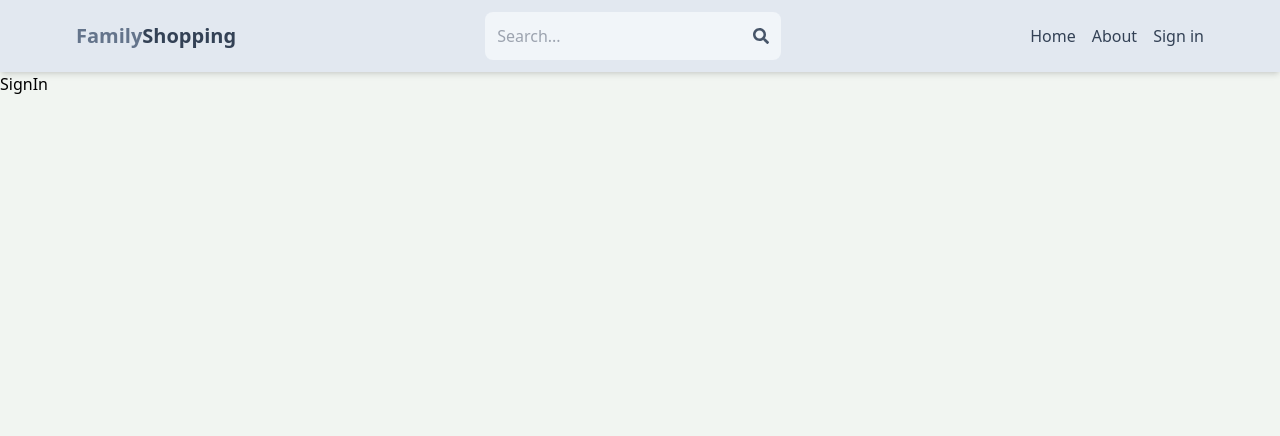
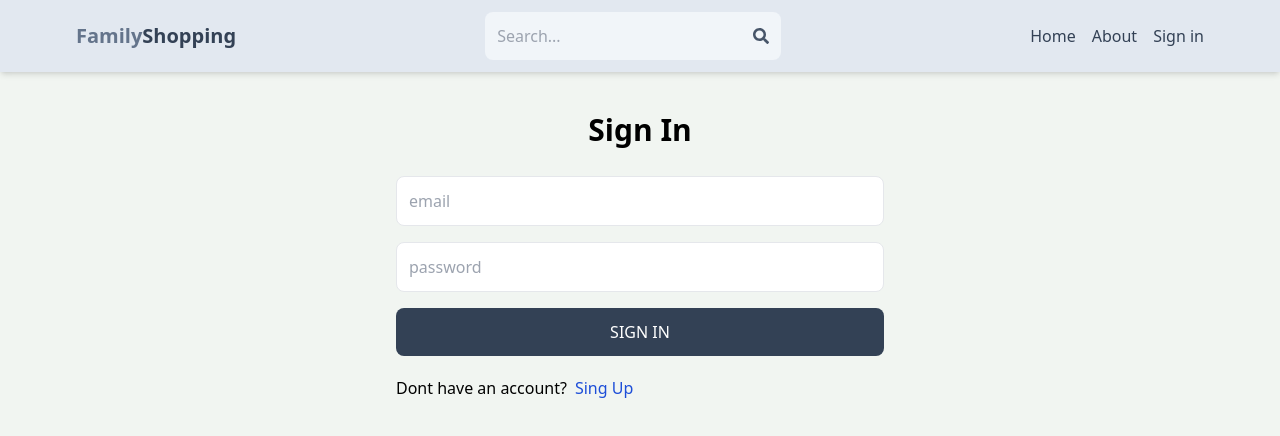
Before and after one commit to ali-azimo/renting-house, a React (Vite) app in the folder client/: page /sign-in in a window 1280 px wide. Shown: the top 436 px of the page. Built offline with nearby package versions, Linux system fonts and the light colour scheme.

Commit message:
complete signin

```diff
--- a/client/src/pages/SignIn.jsx
+++ b/client/src/pages/SignIn.jsx
@@ -1,7 +1,68 @@
-import React from 'react'
+import { set } from 'mongoose';
+import { useState } from 'react';
+import {Link, useNavigate} from 'react-router-dom';
 
-export default function SignIn() {
+
+export default function SignUp() {
+
+const [formData, setFormData]=useState({});
+const [error, setError] = useState(null);
+const [loading, setLoading] = useState(false);
+const navigate =useNavigate();
+
+  const handleChange=(e)=>{
+    setFormData({
+      ...formData,
+      [e.target.id]:e.target.value,
+  });
+};
+const handleSubmit = async (e)=>{
+  e.preventDefault();
+  try{
+    setLoading(true);
+    const res = await fetch('/api/auth/singin',{
+      method: 'POST',
+      headers:{
+        'Content-Type': 'application/json',
+      },
+      body: JSON.stringify(formData),
+    });
+    const data = await res.json();
+    if(data.success===false){
+      setLoading(false);
+      setError(data.message);
+      return;
+    }
+    setLoading(false);
+    setError(null)
+    navigate('/');
+  }catch(error){
+    setLoading(false);
+    setError(error.message)
+  }
+};
+
   return (
-    <div>SignIn</div>
+    <div className='p-3 max-w-lg mx-auto'>
+      <h1 className='text-3xl text-center font-semibold my-7'>
+        Sign In</h1>
+
+        <form onSubmit={handleSubmit} className='flex flex-col gap-4'>
+
+          <input type="email" placeholder='email' className='border p-3 rounded-lg' id='email' onChange={handleChange}/>
+          <input type="password" placeholder='password' className='border p-3 rounded-lg' id='password' onChange={handleChange}/>
+
+          <button disabled={loading} className='bg-slate-700 text-white p-3 rounded-lg uppercase hover:opacity-95 disabled:opacity-80'>
+            {loading ? 'Loading...': 'Sign In'}
+          </button>
+        </form>
+        <div className="flex gap-2 mt-5">
+          <p>Dont have an account?</p>
+          <Link to={"/sign-up"}>
+          <span className="text-blue-700">Sing Up</span>
+          </Link>
+        </div>
+        {error && <p className='text-red-500'>{error}</p>}
+    </div>
   )
 }
```
